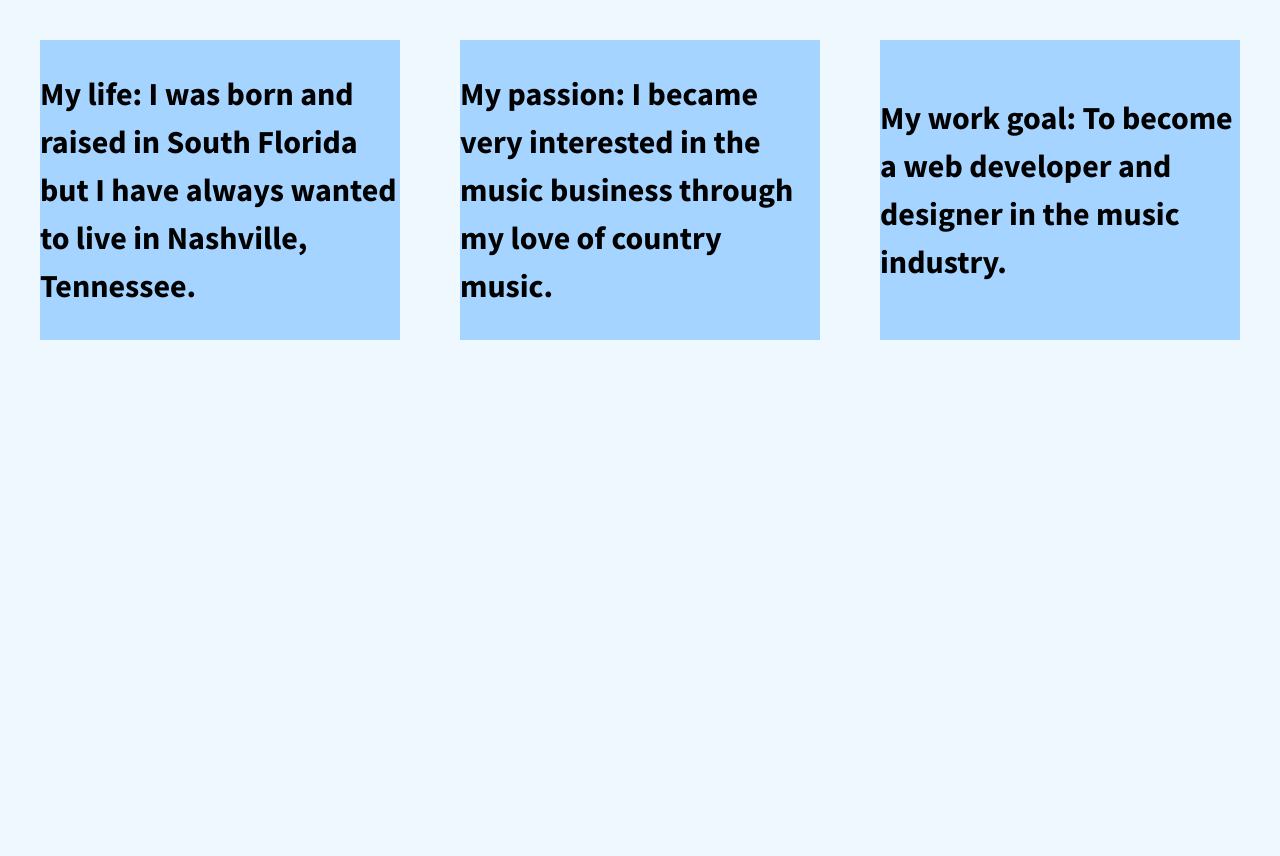
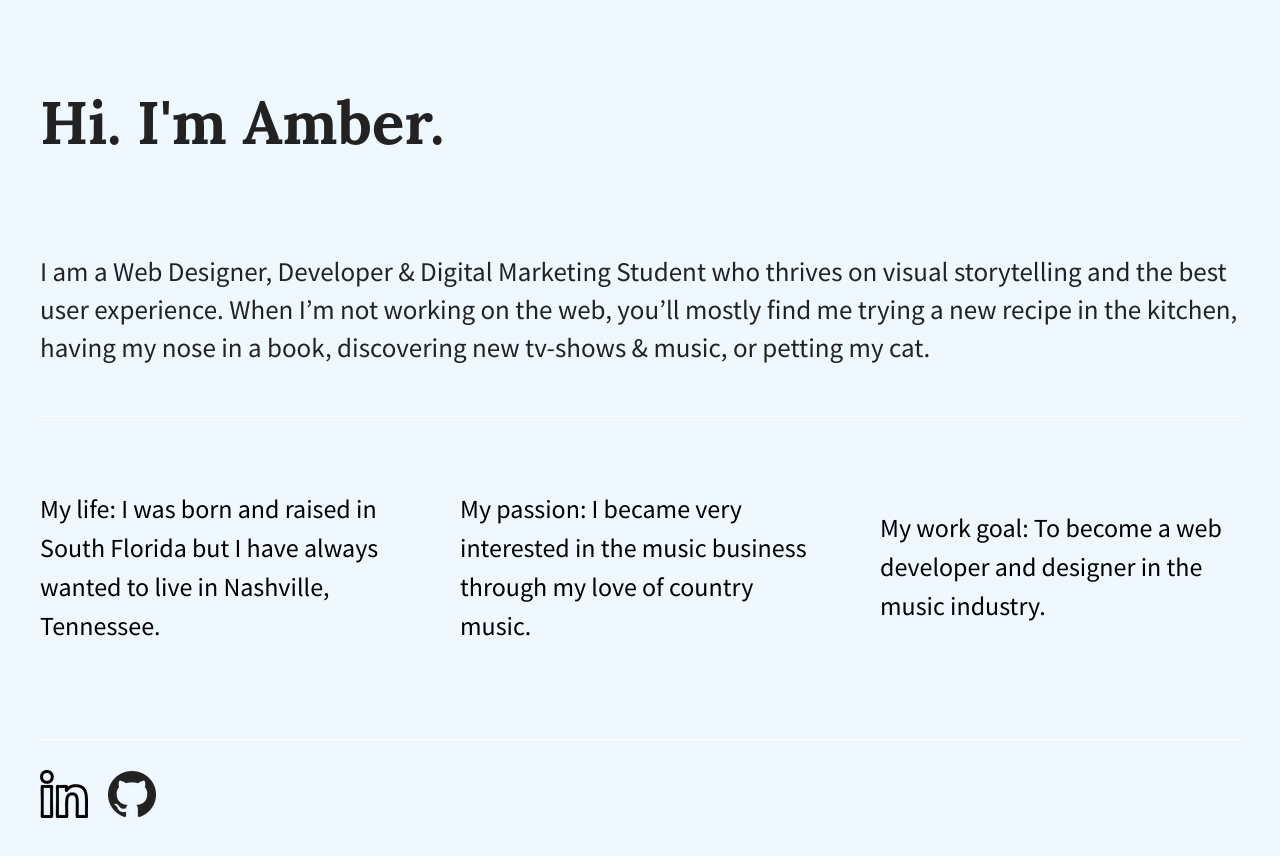
Before and after one commit to amberlj/divs-flexbox, a plain HTML site: page index.html in a window 1280 px wide. Drawn offline with nearby package versions, Linux system fonts and the light colour scheme.

Commit message:
Updated header, main and footer

```diff
--- a/css/main.css
+++ b/css/main.css
@@ -106,6 +106,47 @@ body {
   padding: 2em;
   font-size: 1.25em;
   height: 100%;
+  display:flex;
+  justify-content:center;
+}
+
+.flex-container {
+    display:flex;
+    flex-flow:row wrap;
+    justify-content:space-between;
+    max-width:1200px;
+}
+
+
+header, footer {
+    width:100%;
+    display:flex;
+    justify-content:flex-start;
+}
+
+header h1 {
+    font-family: 'Lora', sans-serif;
+    font-size: 3em;
+  }
+
+main {
+    width:100%;
+    display:flex;
+    justify-content:center;
+    border-bottom: 1px solid #fff;
+}
+
+main p {
+    font-size: 1.35em;
+  }
+
+.flex-items {
+    display: flex;
+    justify-content: center;
+    align-items: center;
+    line-height: 1.5em;
+    font-size: 1em;
+
   }
 
   .wrapper {
@@ -115,20 +156,27 @@ body {
     justify-content:space-between;
   }
 
-.div-1, .div-2, .div-3 {
+
+
+  #div-1, #div-2, #div-3 {
     /*give the divs a width of 30%, add display:flex, set justify-content and align-items to center*/
     color: black;
     line-height: 1.5em;
-  font-size: 1.6em;
-  background-color: #a4d4ff;
+    font-size: 1.3em;
+    background-color: aliceblue;
     height: 300px;
     display:flex;
     width:30%;
     justify-content:center;
     align-items:center;
   }
+  footer {
+    border-top: 1px solid #fff;
+  }
 
-
+  footer i {
+    padding: 30px 20px 0 0;
+  }
 
 
 /* ==========================================================================
--- a/index.html
+++ b/index.html
@@ -3,7 +3,7 @@
     <head>
         <meta charset="utf-8">
         <meta http-equiv="x-ua-compatible" content="ie=edge">
-        <title>Make me into a grid!</title>
+        <title>Amber's Site!</title>
         <meta name="description" content="">
         <meta name="viewport" content="width=device-width, initial-scale=1">
 
@@ -20,17 +20,28 @@
         <!--[if lt IE 8]>
             <p class="browserupgrade">You are using an <strong>outdated</strong> browser. Please <a href="http://browsehappy.com/">upgrade your browser</a> to improve your experience.</p>
         <![endif]-->
-
-        <section class="wrapper">
-            <div class="div-1">
+       <section class="flex-container">
+            <header>
+                <h1>Hi. I'm Amber.</h1>
+            </header>
+            <main>
+                <p>
+                    I am a <span>Web Designer, Developer &amp; Digital Marketing Student</span> who thrives on visual storytelling and the best user experience. When I’m not working on the web, you’ll mostly find me trying a new recipe in the kitchen, having my nose in a book, discovering new tv-shows & music, or petting my cat.
+                </p>
+            </main>
+            <div id="div-1" class="flex-items">
                 My life: I was born and raised in South Florida but I have always wanted to live in Nashville, Tennessee.
             </div>
-            <div class="div-2">
-                My passion: I became very interested in the music business through my love of country music.
+            <div id="div-2" class="flex-items">
+               My passion: I became very interested in the music business through my love of country music.
             </div>
-            <div class="div-3">
+            <div id="div-3" class="flex-items">
                 My work goal: To become a web developer and designer in the music industry.
             </div>
+            <footer>
+               <i><a href="https://www.linkedin.com/in/amberjaremko/" target="_blank"> <img src="img/linkedin.png" alt="Linkedin"/></a></i>
+               <i><a href="https://github.com/amberlj" target="_blank"> <img src="img/github.png" alt="Github" /> </a></i>
+            </footer>
         </section>
 
         <script src="https://ajax.googleapis.com/ajax/libs/jquery/1.11.3/jquery.min.js"></script>
```
Also changed, not shown: img/github.png (added), img/linkedin.png (added). Lines whose indentation alone changed are shown as unchanged.
